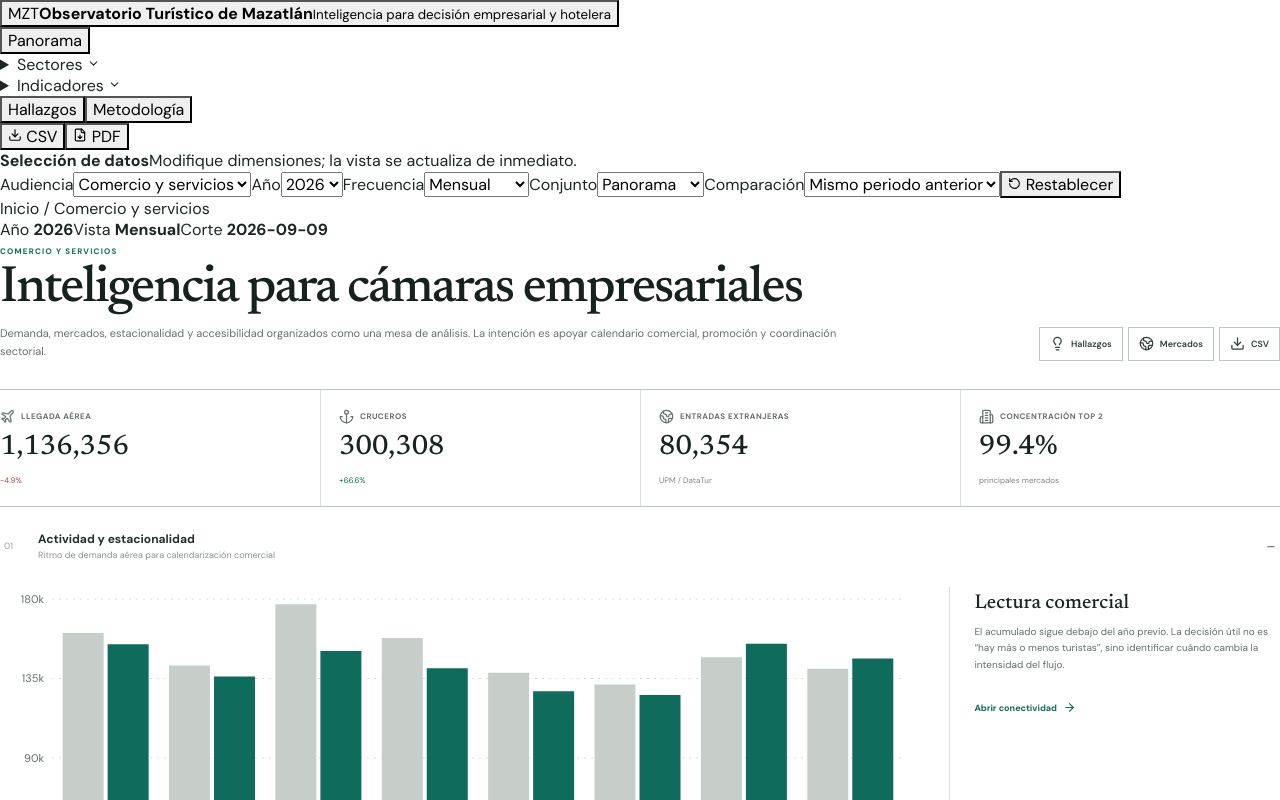
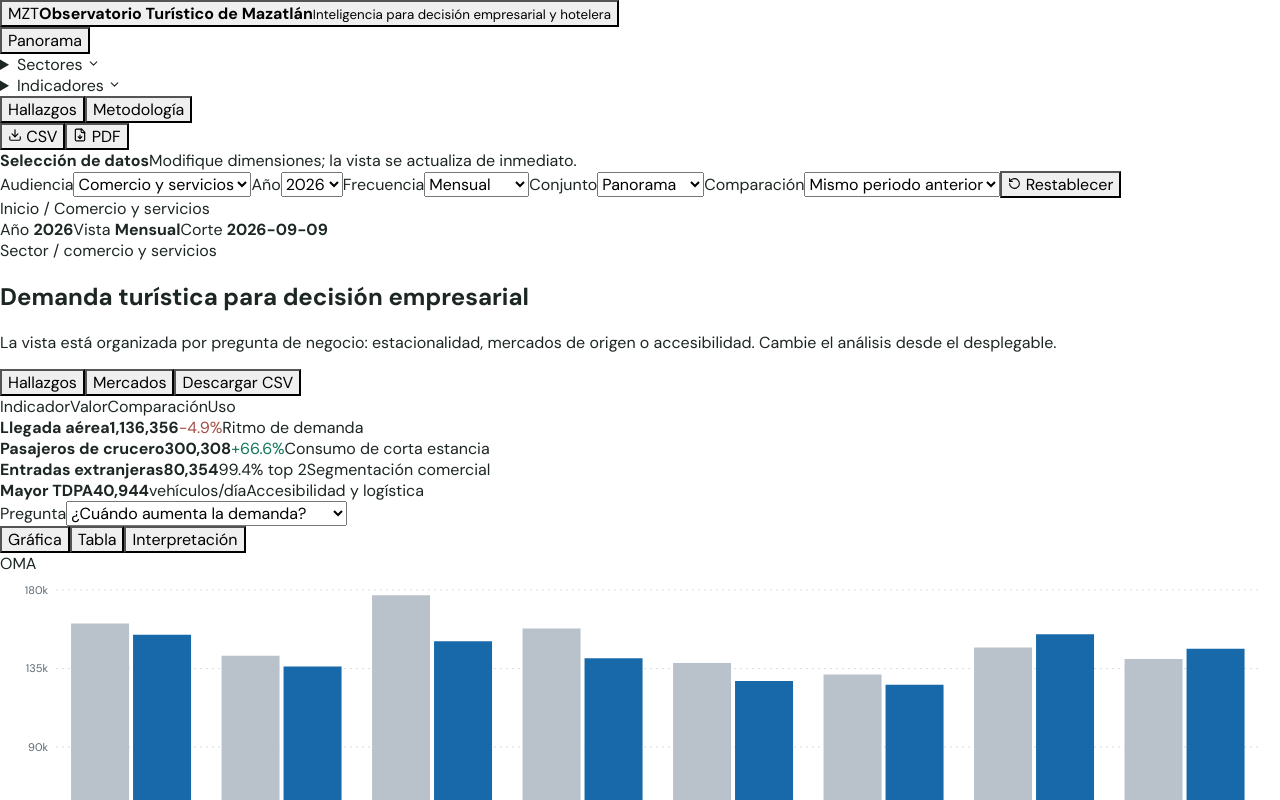
Before and after one commit to Murua-Alvaro/observatorio-turistico-mazatlan, a React (Vite) app: page / in a window 1280 px wide. Both pictures are taken after a click on the button "Comercio y servicios". Shown: the top 800 px of the page. Built offline with nearby package versions, Linux system fonts and the light colour scheme.

Commit message:
Rebuild commerce workspace as a sector data browser

```diff
--- a/src/pages/Business.tsx
+++ b/src/pages/Business.tsx
@@ -1,4 +1,4 @@
-import { Anchor, ArrowRight, Building2, CalendarDays, CarFront, Download, Globe2, Lightbulb, Plane } from 'lucide-react';
+import { useState } from 'react';
 import { Bar, BarChart, CartesianGrid, ResponsiveContainer, Tooltip, XAxis, YAxis } from 'recharts';
 import { ChartFrame, tooltipStyle } from '../components/ChartFrame';
 import { airport, busiestRoads, cruises, data } from '../data/model';
@@ -13,7 +13,13 @@ type Props = {
   onNavigate: (tab: 'panorama' | 'business' | 'hotel' | 'airport' | 'cruises' | 'markets' | 'mobility' | 'insights' | 'methodology') => void;
 };
 
+type Analysis = 'seasonality' | 'markets' | 'mobility';
+type Display = 'chart' | 'table' | 'reading';
+
 export function Business({ year, viewMode, compare, onNavigate }: Props) {
+  const [analysis, setAnalysis] = useState<Analysis>('seasonality');
+  const [display, setDisplay] = useState<Display>('chart');
+
   const currentAir = airport.filter((d: any) => d.periodo.startsWith(String(year)));
   const previousAir = airport.filter((d: any) => d.periodo.startsWith(String(year - 1))).slice(0, currentAir.length);
   let running = 0;
@@ -22,63 +28,56 @@ export function Business({ year, viewMode, compare, onNavigate }: Props) {
     running += d.pasajeros_totales_mes_actual;
     const prev = previousAir[i];
     if (prev) runningPrev += prev.pasajeros_totales_mes_actual;
-    return { label: d.label, current: viewMode === 'monthly' ? d.pasajeros_totales_mes_actual : running, previous: prev ? (viewMode === 'monthly' ? prev.pasajeros_totales_mes_actual : runningPrev) : null };
+    return { ...d, current: viewMode === 'monthly' ? d.pasajeros_totales_mes_actual : running, previous: prev ? (viewMode === 'monthly' ? prev.pasajeros_totales_mes_actual : runningPrev) : null };
   });
-
   const airYtd = currentAir.reduce((s: number, d: any) => s + d.pasajeros_totales_mes_actual, 0);
   const prevAirYtd = previousAir.reduce((s: number, d: any) => s + d.pasajeros_totales_mes_actual, 0);
-  const airYoy = prevAirYtd ? ((airYtd / prevAirYtd) - 1) * 100 : currentAir.at(-1)?.yoy_total_pct ?? 0;
+  const airYoy = prevAirYtd ? ((airYtd / prevAirYtd) - 1) * 100 : 0;
+
   const cruiseYear = cruises.filter((d: any) => d.periodo.startsWith(String(year)));
   const latestCruise = cruiseYear.at(-1);
   const sameCruisePrev = latestCruise ? cruises.find((d: any) => d.periodo === `${year - 1}-${latestCruise.periodo.slice(5)}`) : null;
   const cruiseYoy = latestCruise && sameCruisePrev ? ((latestCruise.pasajeros_acumulado_actual / sameCruisePrev.pasajeros_acumulado_actual) - 1) * 100 : null;
+
   const countries = data.nationality.countries.filter((d: any) => Number(d.anio) === year).sort((a: any, b: any) => b.valor_entradas - a.valor_entradas);
   const foreignTotal = countries.reduce((s: number, d: any) => s + d.valor_entradas, 0);
   const topTwoShare = foreignTotal ? countries.slice(0, 2).reduce((s: number, d: any) => s + d.valor_entradas, 0) / foreignTotal * 100 : 0;
   const peakMonths = [...currentAir].sort((a: any, b: any) => b.pasajeros_totales_mes_actual - a.pasajeros_totales_mes_actual).slice(0, 3);
-  const weakMonths = [...currentAir].sort((a: any, b: any) => a.pasajeros_totales_mes_actual - b.pasajeros_totales_mes_actual).slice(0, 3);
 
-  return <>
-    <header className="page-intro">
-      <div><span className="page-kicker">COMERCIO Y SERVICIOS</span><h1>Inteligencia para cámaras empresariales</h1><p>Demanda, mercados, estacionalidad y accesibilidad organizados como una mesa de análisis. La intención es apoyar calendario comercial, promoción y coordinación sectorial.</p></div>
-      <div className="page-intro__actions"><button onClick={() => onNavigate('insights')}><Lightbulb size={15}/> Hallazgos</button><button onClick={() => onNavigate('markets')}><Globe2 size={15}/> Mercados</button><button onClick={() => downloadObservatoryCsv(year)}><Download size={15}/> CSV</button></div>
+  return <section className="dataset-page">
+    <header className="dataset-heading">
+      <div><span>Sector / comercio y servicios</span><h1>Demanda turística para decisión empresarial</h1><p>La vista está organizada por pregunta de negocio: estacionalidad, mercados de origen o accesibilidad. Cambie el análisis desde el desplegable.</p></div>
+      <div className="dataset-heading__links"><button onClick={() => onNavigate('insights')}>Hallazgos</button><button onClick={() => onNavigate('markets')}>Mercados</button><button onClick={() => downloadObservatoryCsv(year)}>Descargar CSV</button></div>
     </header>
 
-    <dl className="stat-strip">
-      <div><dt><Plane size={15}/> Llegada aérea</dt><dd>{integer.format(airYtd)}</dd><span className={airYoy >= 0 ? 'positive' : 'negative'}>{compare ? pct(airYoy, true) : year}</span></div>
-      <div><dt><Anchor size={15}/> Cruceros</dt><dd>{latestCruise ? integer.format(latestCruise.pasajeros_acumulado_actual) : '—'}</dd><span className={cruiseYoy !== null && cruiseYoy >= 0 ? 'positive' : cruiseYoy !== null ? 'negative' : ''}>{compare && cruiseYoy !== null ? pct(cruiseYoy, true) : 'último corte'}</span></div>
-      <div><dt><Globe2 size={15}/> Entradas extranjeras</dt><dd>{integer.format(foreignTotal)}</dd><span>UPM / DataTur</span></div>
-      <div><dt><Building2 size={15}/> Concentración top 2</dt><dd>{topTwoShare.toFixed(1)}%</dd><span>principales mercados</span></div>
-    </dl>
+    <div className="key-figures">
+      <div className="key-figures__head"><span>Indicador</span><span>Valor</span><span>Comparación</span><span>Uso</span></div>
+      <div className="key-figures__row"><strong>Llegada aérea</strong><b>{integer.format(airYtd)}</b><span className={airYoy >= 0 ? 'positive' : 'negative'}>{compare ? pct(airYoy,true) : '—'}</span><span>Ritmo de demanda</span></div>
+      <div className="key-figures__row"><strong>Pasajeros de crucero</strong><b>{latestCruise ? integer.format(latestCruise.pasajeros_acumulado_actual) : '—'}</b><span className={cruiseYoy !== null && cruiseYoy >= 0 ? 'positive' : 'negative'}>{compare && cruiseYoy !== null ? pct(cruiseYoy,true) : '—'}</span><span>Consumo de corta estancia</span></div>
+      <div className="key-figures__row"><strong>Entradas extranjeras</strong><b>{integer.format(foreignTotal)}</b><span>{topTwoShare.toFixed(1)}% top 2</span><span>Segmentación comercial</span></div>
+      <div className="key-figures__row"><strong>Mayor TDPA</strong><b>{integer.format(Math.max(...busiestRoads.map((d:any)=>d.tdpa)))}</b><span>vehículos/día</span><span>Accesibilidad y logística</span></div>
+    </div>
 
-    <details className="analysis-section" open>
-      <summary><div><span>01</span><strong>Actividad y estacionalidad</strong><small>Ritmo de demanda aérea para calendarización comercial</small></div></summary>
-      <div className="analysis-section__body analysis-grid">
-        <div className="analysis-chart"><ChartFrame large><ResponsiveContainer width="100%" height="100%"><BarChart data={airChart} margin={{ top: 12, right: 12, left: -8, bottom: 0 }}><CartesianGrid strokeDasharray="2 5" vertical={false} stroke="#d7ddd9"/><XAxis dataKey="label" tick={{ fontSize: 11, fill: '#626d68' }} tickLine={false} axisLine={false}/><YAxis tick={{ fontSize: 11, fill: '#626d68' }} tickLine={false} axisLine={false} tickFormatter={(v:any)=>`${Math.round(Number(v)/1000)}k`}/><Tooltip contentStyle={tooltipStyle} formatter={(v:any)=>integer.format(Number(v))}/>{compare && previousAir.length ? <Bar dataKey="previous" name={`${year - 1}`} fill="#c7ceca"/> : null}<Bar dataKey="current" name={`${year}`} fill="#0f6b5c"/></BarChart></ResponsiveContainer></ChartFrame></div>
-        <aside className="analysis-notes"><h3>Lectura comercial</h3><p>{airYoy >= 0 ? 'La conectividad del tramo comparable crece.' : 'El acumulado sigue debajo del año previo.'} La decisión útil no es “hay más o menos turistas”, sino identificar cuándo cambia la intensidad del flujo.</p><button onClick={() => onNavigate('airport')}>Abrir conectividad <ArrowRight size={13}/></button></aside>
+    <section className="data-browser">
+      <div className="data-browser__controls">
+        <label><span>Pregunta</span><select value={analysis} onChange={(e) => setAnalysis(e.target.value as Analysis)}><option value="seasonality">¿Cuándo aumenta la demanda?</option><option value="markets">¿De dónde viene el mercado?</option><option value="mobility">¿Qué corredores concentran flujo?</option></select></label>
+        <div className="display-tabs"><button className={display === 'chart' ? 'active' : ''} onClick={() => setDisplay('chart')}>Gráfica</button><button className={display === 'table' ? 'active' : ''} onClick={() => setDisplay('table')}>Tabla</button><button className={display === 'reading' ? 'active' : ''} onClick={() => setDisplay('reading')}>Interpretación</button></div>
+        <span className="data-browser__source">{analysis === 'seasonality' ? 'OMA' : analysis === 'markets' ? 'UPM / DataTur' : 'SICT'}</span>
       </div>
-      <div className="two-column-list">
-        <section><h3>Meses de mayor intensidad</h3>{peakMonths.map((d:any,i:number)=><div className="rank-row" key={d.periodo}><span>{i+1}</span><strong>{d.label}</strong><b>{integer.format(d.pasajeros_totales_mes_actual)}</b><small>{pct(d.yoy_total_pct, true)}</small></div>)}</section>
-        <section><h3>Meses de menor intensidad</h3>{weakMonths.map((d:any,i:number)=><div className="rank-row" key={d.periodo}><span>{i+1}</span><strong>{d.label}</strong><b>{integer.format(d.pasajeros_totales_mes_actual)}</b><small>{pct(d.yoy_total_pct, true)}</small></div>)}</section>
+
+      <div className="data-browser__display">
+        {display === 'chart' && analysis === 'seasonality' ? <ChartFrame large><ResponsiveContainer width="100%" height="100%"><BarChart data={airChart} margin={{top:16,right:20,left:-4,bottom:0}}><CartesianGrid strokeDasharray="2 4" vertical={false} stroke="#d8dee3"/><XAxis dataKey="label" tick={{fontSize:11,fill:'#5b6770'}} tickLine={false} axisLine={false}/><YAxis tick={{fontSize:11,fill:'#5b6770'}} tickLine={false} axisLine={false} tickFormatter={(v:any)=>`${Math.round(Number(v)/1000)}k`}/><Tooltip contentStyle={tooltipStyle} formatter={(v:any)=>integer.format(Number(v))}/>{compare ? <Bar dataKey="previous" name={`${year-1}`} fill="#b9c2ca"/> : null}<Bar dataKey="current" name={`${year}`} fill="#1769aa"/></BarChart></ResponsiveContainer></ChartFrame> : null}
+
+        {display === 'chart' && analysis === 'markets' ? <div className="horizontal-ranking">{countries.slice(0,10).map((d:any,i:number)=><div key={d.pais}><span>{String(i+1).padStart(2,'0')}</span><strong>{d.pais}</strong><div className="horizontal-ranking__bar"><i style={{width:`${Math.max(2,d.valor_entradas/(countries[0]?.valor_entradas || 1)*100)}%`}}/></div><b>{integer.format(d.valor_entradas)}</b></div>)}</div> : null}
+
+        {display === 'chart' && analysis === 'mobility' ? <ChartFrame large><ResponsiveContainer width="100%" height="100%"><BarChart data={busiestRoads.slice(0,8)} layout="vertical" margin={{top:12,right:20,left:30,bottom:0}}><CartesianGrid strokeDasharray="2 4" horizontal={false} stroke="#d8dee3"/><XAxis type="number" tick={{fontSize:11,fill:'#5b6770'}} tickLine={false} axisLine={false}/><YAxis type="category" dataKey="estacion" width={160} tick={{fontSize:10,fill:'#5b6770'}} tickLine={false} axisLine={false}/><Tooltip contentStyle={tooltipStyle} formatter={(v:any)=>integer.format(Number(v))}/><Bar dataKey="tdpa" name="TDPA" fill="#1769aa"/></BarChart></ResponsiveContainer></ChartFrame> : null}
+
+        {display === 'table' ? <div className="table-wrap explorer-table"><table><thead><tr>{analysis === 'seasonality' ? <><th>Periodo</th><th>Pasajeros</th><th>Var. anual</th></> : analysis === 'markets' ? <><th>Pos.</th><th>País</th><th>Entradas</th><th>Participación relativa</th></> : <><th>Estación</th><th>Carretera</th><th>TDPA</th></>}</tr></thead><tbody>{analysis === 'seasonality' ? currentAir.map((d:any)=><tr key={d.periodo}><td>{d.periodo}</td><td>{integer.format(d.pasajeros_totales_mes_actual)}</td><td className={d.yoy_total_pct>=0?'positive':'negative'}>{pct(d.yoy_total_pct,true)}</td></tr>) : analysis === 'markets' ? countries.slice(0,15).map((d:any,i:number)=><tr key={d.pais}><td>{i+1}</td><td>{d.pais}</td><td>{integer.format(d.valor_entradas)}</td><td>{foreignTotal ? `${(d.valor_entradas/foreignTotal*100).toFixed(1)}%` : '—'}</td></tr>) : busiestRoads.map((d:any)=><tr key={`${d.estacion}-${d.tdpa}`}><td>{d.estacion}</td><td>{d.carretera}</td><td>{integer.format(d.tdpa)}</td></tr>)}</tbody></table></div> : null}
+
+        {display === 'reading' ? <div className="reading-pane"><h2>{analysis === 'seasonality' ? 'Lectura de estacionalidad' : analysis === 'markets' ? 'Lectura de mercados' : 'Lectura de accesibilidad'}</h2><p>{analysis === 'seasonality' ? `El tramo disponible cambia ${pct(airYoy,true)} frente al año anterior. Los meses de mayor intensidad son ${peakMonths.map((d:any)=>d.label).join(', ')}. Úselo para calendarizar promociones, inventario y personal; no equivale a ventas observadas.` : analysis === 'markets' ? `Los dos principales mercados representan ${topTwoShare.toFixed(1)}% de las entradas extranjeras registradas. La concentración facilita segmentación, pero también expone al destino a pocos mercados.` : 'Los aforos SICT son contexto de movilidad y logística. No cuentan turistas y no deben sumarse con aeropuerto o cruceros.'}</p><dl><div><dt>Decisión apoyada</dt><dd>{analysis === 'seasonality' ? 'Calendario comercial' : analysis === 'markets' ? 'Promoción por mercado' : 'Logística y accesibilidad'}</dd></div><div><dt>Fuente</dt><dd>{analysis === 'seasonality' ? 'OMA' : analysis === 'markets' ? 'UPM / DataTur' : 'SICT'}</dd></div></dl></div> : null}
       </div>
-    </details>
+    </section>
 
-    <details className="analysis-section" open>
-      <summary><div><span>02</span><strong>Mercados prioritarios</strong><small>Origen internacional y concentración</small></div><button className="summary-action" onClick={(e) => { e.preventDefault(); onNavigate('markets'); }}>Explorar mercados</button></summary>
-      <div className="analysis-section__body">
-        <div className="market-table"><div className="market-table__head"><span>Pos.</span><span>País</span><span>Entradas</span><span>Participación relativa</span></div>{countries.slice(0,10).map((d:any,i:number)=><div className="market-table__row" key={d.pais}><span>{String(i+1).padStart(2,'0')}</span><strong>{d.pais}</strong><b>{integer.format(d.valor_entradas)}</b><div className="market-meter"><i style={{width:`${Math.max(3,d.valor_entradas/(countries[0]?.valor_entradas || 1)*100)}%`}}/></div></div>)}</div>
-        <p className="section-caption">Los dos principales mercados concentran {topTwoShare.toFixed(1)}% de las entradas registradas en {year}. Es una señal útil para promoción y también una exposición a pocos mercados.</p>
-      </div>
-    </details>
-
-    <details className="analysis-section">
-      <summary><div><span>03</span><strong>Accesibilidad terrestre</strong><small>Aforos SICT vinculados con Mazatlán</small></div><button className="summary-action" onClick={(e) => { e.preventDefault(); onNavigate('mobility'); }}>Ver movilidad</button></summary>
-      <div className="analysis-section__body"><div className="plain-table"><div className="plain-table__head"><span>Estación</span><span>Carretera</span><span>TDPA</span></div>{busiestRoads.slice(0,8).map((d:any)=><div className="plain-table__row" key={`${d.estacion}-${d.tdpa}`}><strong>{d.estacion}</strong><span>{d.carretera}</span><b>{integer.format(d.tdpa)}</b></div>)}</div><p className="section-caption"><CarFront size={14}/> Los aforos aproximan intensidad de movilidad y logística; no cuentan turistas.</p></div>
-    </details>
-
-    <details className="analysis-section">
-      <summary><div><span>04</span><strong>Aplicaciones para cámaras empresariales</strong><small>Preguntas que la plataforma ya puede responder</small></div></summary>
-      <div className="analysis-section__body"><div className="question-list"><div><CalendarDays size={15}/><strong>¿Cuándo aumenta la presión de demanda?</strong><p>Use los meses de mayor intensidad para coordinar horarios, inventario, promoción y personal.</p></div><div><Globe2 size={15}/><strong>¿Qué mercados requieren promoción específica?</strong><p>Use el ranking internacional y su concentración para priorizar campañas y alianzas.</p></div><div><CarFront size={15}/><strong>¿Qué corredores importan para accesibilidad?</strong><p>Use TDPA como contexto de movilidad regional y abastecimiento.</p></div></div></div>
-    </details>
-  </>;
+    <details className="dataset-disclosure" open><summary>Aplicaciones para cámaras empresariales</summary><div className="application-list"><div><strong>Planeación de temporada</strong><p>Sincronizar horarios, inventario y campañas con los meses de mayor intensidad.</p></div><div><strong>Promoción por mercado</strong><p>Priorizar países por volumen y concentración de entradas.</p></div><div><strong>Seguimiento de accesibilidad</strong><p>Usar TDPA como contexto de flujo regional y abastecimiento.</p></div></div></details>
+  </section>;
 }
```
